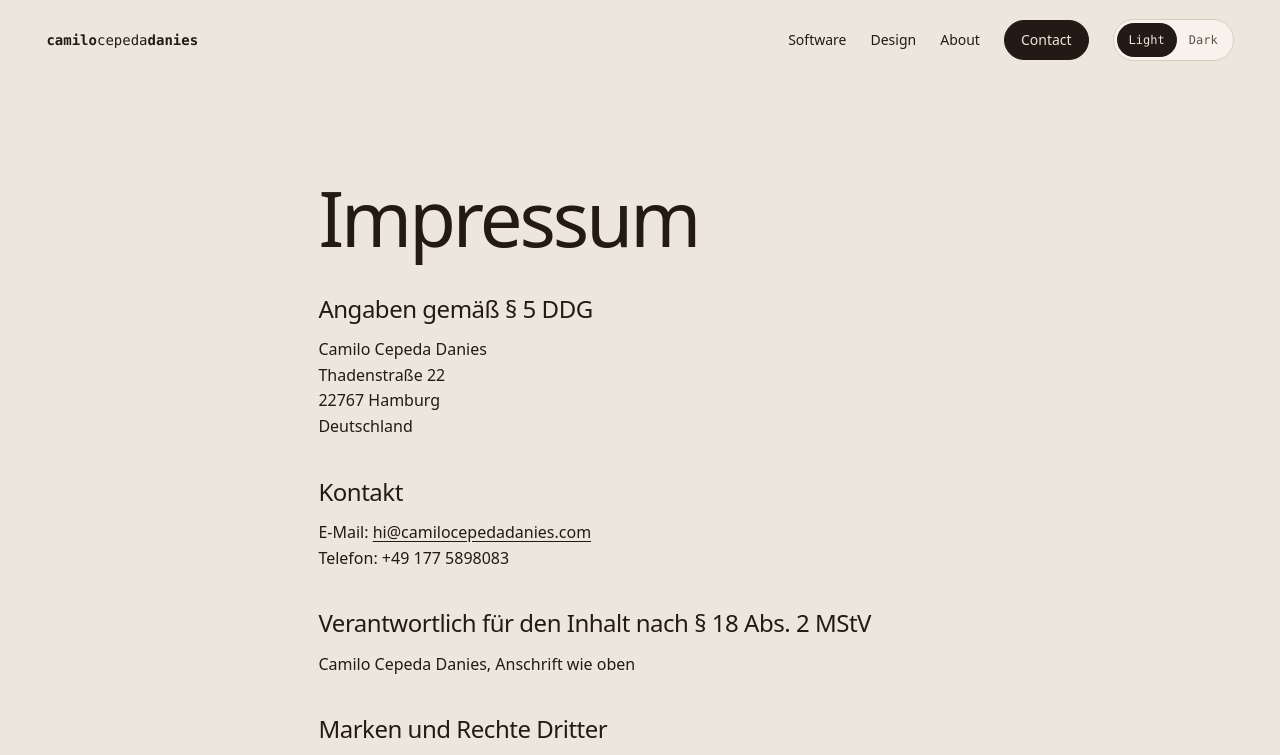
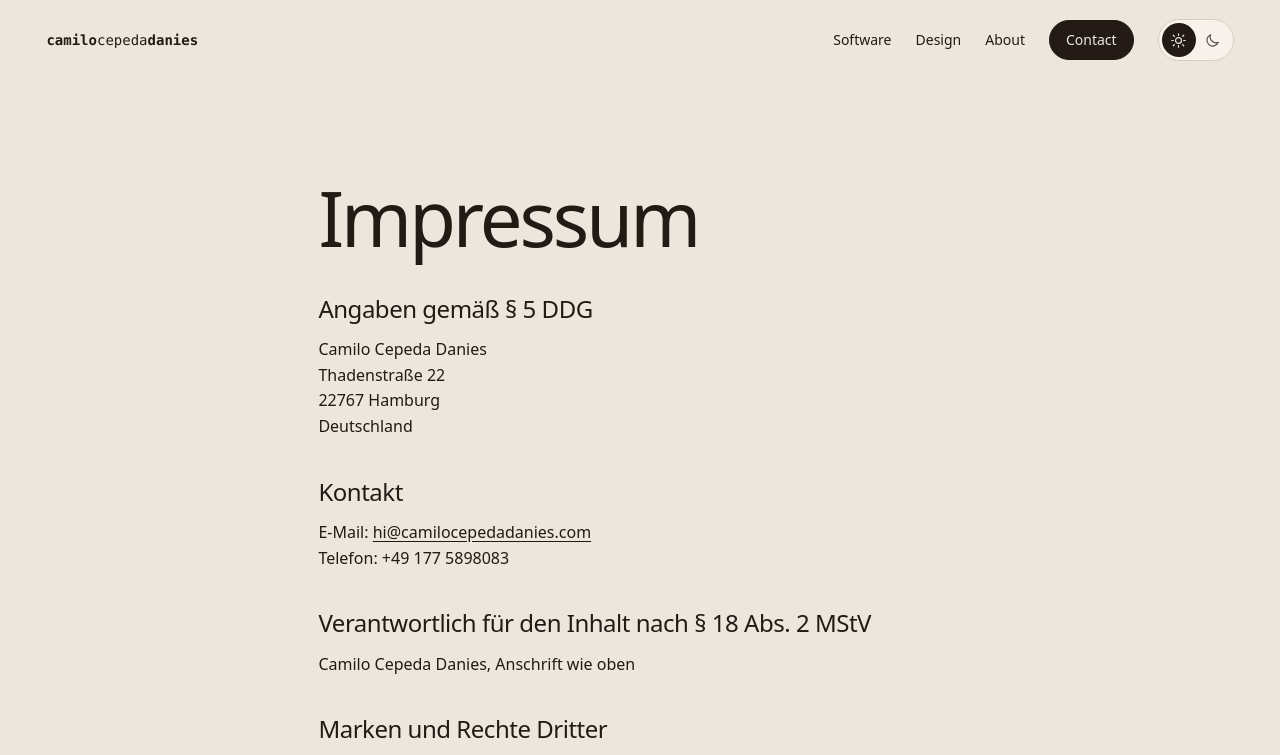
Before and after one commit to CepedaCamilo/camilocepedadanies_web, an Astro site: page /impressum in a window 1280 px wide. Shown: the top 755 px of the page. Built offline with nearby package versions, Linux system fonts and the light colour scheme; Astro itself is replaced by a stand-in of ours; animation ran at ten frames a second.

Commit message:
Arreglo: Software/Design ya no cambian el modo (el interruptor de tema buscaba todos los .interruptor); sol/luna en vez de Light/Dark; interruptor Software/Design como al principio
Co-Authored-By: Claude Opus 5.5 <noreply@anthropic.com>

```diff
--- a/src/components/InterruptorTema.astro
+++ b/src/components/InterruptorTema.astro
@@ -1,15 +1,26 @@
 ---
-// Interruptor Light / Dark. Recuerda la elección en este navegador (localStorage).
+// Interruptor Light / Dark con iconos (sol / luna). Recuerda la elección en este navegador (localStorage).
+// Ojo: sus botones se buscan por [data-tema] (no por la clase), para no confundirlos con otros interruptores
+// de la página (p. ej. Software | Design, que también usa la clase .interruptor).
 ---
 
-<div class="interruptor" role="group" aria-label="Color theme">
-  <button type="button" data-tema="light" aria-pressed="false">Light</button>
-  <button type="button" data-tema="dark" aria-pressed="false">Dark</button>
+<div class="interruptor-tema" role="group" aria-label="Color theme" data-interruptor-tema>
+  <button type="button" data-tema="light" aria-pressed="false" aria-label="Light mode" title="Light">
+    <svg viewBox="0 0 24 24" aria-hidden="true">
+      <circle cx="12" cy="12" r="4.2" />
+      <path d="M12 2.5v2.2M12 19.3v2.2M4.6 4.6l1.6 1.6M17.8 17.8l1.6 1.6M2.5 12h2.2M19.3 12h2.2M4.6 19.4l1.6-1.6M17.8 6.2l1.6-1.6" />
+    </svg>
+  </button>
+  <button type="button" data-tema="dark" aria-pressed="false" aria-label="Dark mode" title="Dark">
+    <svg viewBox="0 0 24 24" aria-hidden="true">
+      <path d="M20.2 14.6A8.3 8.3 0 0 1 9.4 3.8a8.3 8.3 0 1 0 10.8 10.8z" />
+    </svg>
+  </button>
 </div>
 
 <script>
   const raiz = document.documentElement
-  const botones = document.querySelectorAll<HTMLButtonElement>('.interruptor button')
+  const botones = document.querySelectorAll<HTMLButtonElement>('[data-interruptor-tema] [data-tema]')
   const sistemaOscuro = window.matchMedia('(prefers-color-scheme: dark)')
 
   function temaActual() {
@@ -22,7 +33,8 @@
 
   botones.forEach((boton) =>
     boton.addEventListener('click', () => {
-      const tema = boton.dataset.tema!
+      const tema = boton.dataset.tema
+      if (tema !== 'light' && tema !== 'dark') return
       raiz.dataset.theme = tema
       try { localStorage.setItem('tema', tema) } catch {}
       marcar()
@@ -33,7 +45,7 @@
 </script>
 
 <style>
-  .interruptor {
+  .interruptor-tema {
     display: flex;
     padding: 3px;
     border-radius: var(--radio-pildora);
@@ -41,15 +53,16 @@
     border: var(--linea-fina) solid var(--color-linea);
   }
   button {
-    min-height: 34px;
-    padding: 0 var(--espacio-3);
+    display: grid; place-items: center;
+    width: 34px; height: 34px; padding: 0;
     border: none;
     border-radius: var(--radio-pildora);
     background: transparent;
     color: var(--color-texto-suave);
-    font-family: var(--fuente-mono);
-    font-size: var(--texto-xs);
     cursor: pointer;
+    transition: background-color 0.2s, color 0.2s;
   }
+  button:hover { color: var(--color-texto); }
+  svg { width: 17px; height: 17px; fill: none; stroke: currentColor; stroke-width: 1.7; stroke-linecap: round; stroke-linejoin: round; }
   button[aria-pressed='true'] { background: var(--color-invertido); color: var(--color-sobre-invertido); }
 </style>
--- a/src/components/Trabajos.astro
+++ b/src/components/Trabajos.astro
@@ -27,8 +27,7 @@ const { diseño, software } = Astro.props
         <h2 class="titulo-panel" data-titulo="design" aria-hidden="true">Brands, products and campaigns.</h2>
       </div>
     </div>
-    <!-- el interruptor va SIEMPRE en el modo contrario (clase invertir), para que destaque -->
-    <nav class="interruptor invertir" aria-label="Jump to work type">
+    <nav class="interruptor" aria-label="Jump to work type">
       <button type="button" aria-current="true" data-panel="software">Software</button>
       <button type="button" aria-current="false" data-panel="design">Design</button>
     </nav>
```
